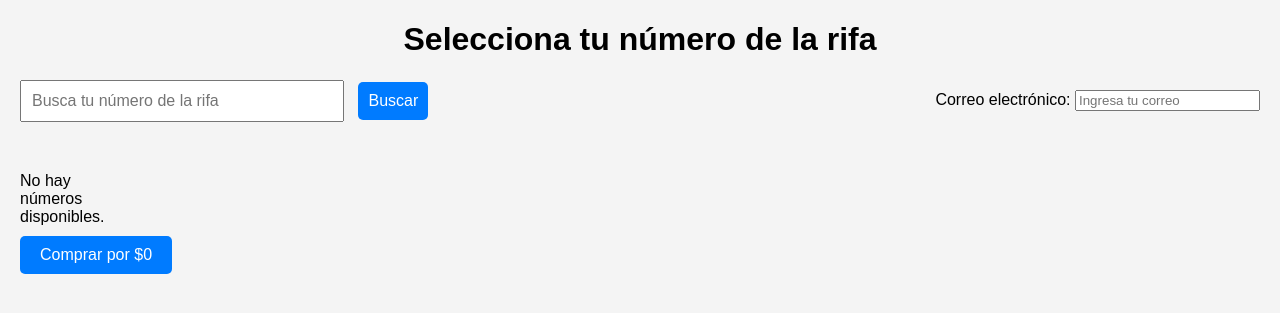
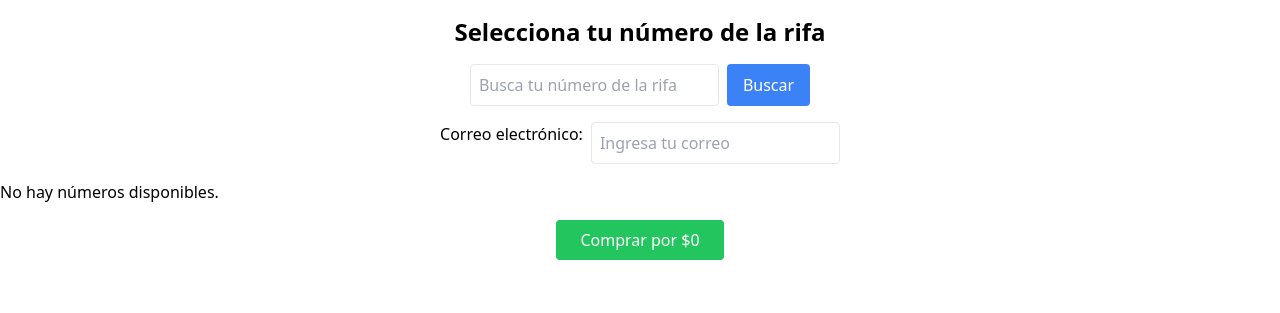
Before and after one commit to developer-lifee/rifa.sheerit.com.co, a PHP site: page / in a window 1280 px wide. Shown: the top 313 px of the page. Run offline with PHP 8.4, Linux system fonts and the light colour scheme; data that the repository does not hold is empty; some libraries are stand-ins or nearby versions.

Commit message:
volvi al primer index

```diff
--- a/index.php
+++ b/index.php
@@ -4,70 +4,85 @@
     <meta charset="UTF-8">
     <meta name="viewport" content="width=device-width, initial-scale=1.0">
     <title>Rifa</title>
-    <link rel="stylesheet" href="style.css">
     <script src="https://ajax.googleapis.com/ajax/libs/jquery/3.5.1/jquery.min.js"></script>
+    <script src="https://cdn.tailwindcss.com"></script>
     <script src="https://checkout.bold.co/library/boldPaymentButton.js"></script>
 </head>
 <body>
-    <h1>Selecciona tu número de la rifa</h1>
+    <h1 class="text-2xl font-bold text-center my-4">Selecciona tu número de la rifa</h1>
 
-    <div class="form-container">
+    <div class="container mx-auto">
         <!-- Barra de búsqueda -->
-        <div class="search-container">
-            <input type="text" id="searchInput" placeholder="Busca tu número de la rifa">
-            <button id="searchButton">Buscar</button>
+        <div class="flex justify-center mb-4">
+            <input type="text" id="searchInput" placeholder="Busca tu número de la rifa" value="<?php echo isset($_GET['search']) ? htmlspecialchars($_GET['search']) : ''; ?>" class="border rounded p-2 mr-2">
+            <button id="searchButton" class="bg-blue-500 text-white px-4 py-2 rounded">Buscar</button>
         </div>
 
         <!-- Input para el correo del cliente -->
-        <div class="customer-info">
-            <label for="customerEmail">Correo electrónico:</label>
-            <input type="email" id="customerEmail" name="customerEmail" placeholder="Ingresa tu correo" required>
+        <div class="flex justify-center mb-4">
+            <label for="customerEmail" class="mr-2">Correo electrónico:</label>
+            <input type="email" id="customerEmail" name="customerEmail" placeholder="Ingresa tu correo" required class="border rounded p-2">
         </div>
-    </div>
 
-    <!-- Grilla de números traídos de la base de datos -->
-    <div class="raffle-grid">
-        <?php include 'raffle_grid.php'; ?>
-    </div>
+        <!-- Input oculto para almacenar los números seleccionados -->
+        <input type="hidden" id="selectedNumbers" name="selectedNumbers">
 
-    <!-- Botón de compra -->
-    <div class="purchase-container">
-        <button type="button" id="custom-button-payment">Comprar por $0</button>
+        <!-- Grilla de números traídos de la base de datos -->
+        <div id="raffleGrid">
+            <?php include 'raffle_grid.php'; ?>
+        </div>
+
+        <!-- Botón de compra -->
+        <div class="flex justify-center mt-4">
+            <button type="button" id="custom-button-payment" class="bg-green-500 text-white px-6 py-2 rounded">Comprar por $0</button>
+        </div>
     </div>
 
     <script>
         $(document).ready(function() {
-            var selectedNumbers = [];
+            var selectedNumbers = JSON.parse(localStorage.getItem('selectedNumbers')) || [];
             var pricePerNumber = 20000; // Precio fijo por cada número
 
+            // Actualizar la interfaz según los números seleccionados
+            selectedNumbers.forEach(function(num) {
+                var element = $('.raffle-number[data-numero="' + num + '"]');
+                element.addClass('border-4 border-blue-500');
+            });
+
+            updateTotalPrice();
+
             // Selección de números
-            $('.raffle-number.available').click(function() {
-                var numberId = $(this).text().trim();
+            $('.raffle-number').click(function() {
+                if ($(this).hasClass('cursor-not-allowed')) {
+                    // No hacer nada si el número está reservado
+                    return;
+                }
 
-                if ($(this).hasClass('selected')) {
-                    $(this).removeClass('selected');
+                var numberId = $(this).data('numero').toString();
+
+                if ($(this).hasClass('border-4 border-blue-500')) {
+                    $(this).removeClass('border-4 border-blue-500');
                     selectedNumbers = selectedNumbers.filter(num => num !== numberId);
                 } else {
-                    $(this).addClass('selected');
+                    $(this).addClass('border-4 border-blue-500');
                     selectedNumbers.push(numberId);
                 }
 
+                localStorage.setItem('selectedNumbers', JSON.stringify(selectedNumbers));
                 $('#selectedNumbers').val(selectedNumbers.join(','));
+
+                updateTotalPrice();
+            });
+
+            function updateTotalPrice() {
                 var totalPrice = selectedNumbers.length * pricePerNumber;
-                $('#custom-button-payment').text('Comprar por $' + totalPrice);
-            });
+                $('#custom-button-payment').text('Comprar por $' + totalPrice.toLocaleString());
+            }
 
             // Procesar búsqueda
             $('#searchButton').click(function() {
                 var searchValue = $('#searchInput').val().trim();
-                $('.raffle-number').each(function() {
-                    var number = $(this).text().trim();
-                    if (number.includes(searchValue)) {
-                        $(this).show();
-                    } else {
-                        $(this).hide();
-                    }
-                });
+                window.location.href = '?search=' + encodeURIComponent(searchValue);
             });
 
             // Procesar pago al hacer clic en el botón de pago
@@ -86,8 +101,8 @@
                 const checkout = new BoldCheckout({
                     orderId: orderId,
                     currency: 'COP',
-                    amount: (selectedNumbers.length * 20000).toString(), // Calcular el total dinámico
-                    apiKey: '1y0D48xaDriWO_CNz7oXUopfkKx5VjiExsdDW0gj2eA',
+                    amount: (selectedNumbers.length * pricePerNumber).toString(), // Calcular el total dinámico
+                    apiKey: '1y0D48xaDriWO_CNz7oXUopfkKx5VjiExsdDW0gj2eA', // Reemplaza con tu clave API real
                     integritySignature: '', // El hash de integridad será generado por el servidor
                     description: 'Compra de boletos de rifa',
                     redirectionUrl: 'https://rifa.sheerit.com.co/confirm_purchase.php?orderId=' + orderId
```
